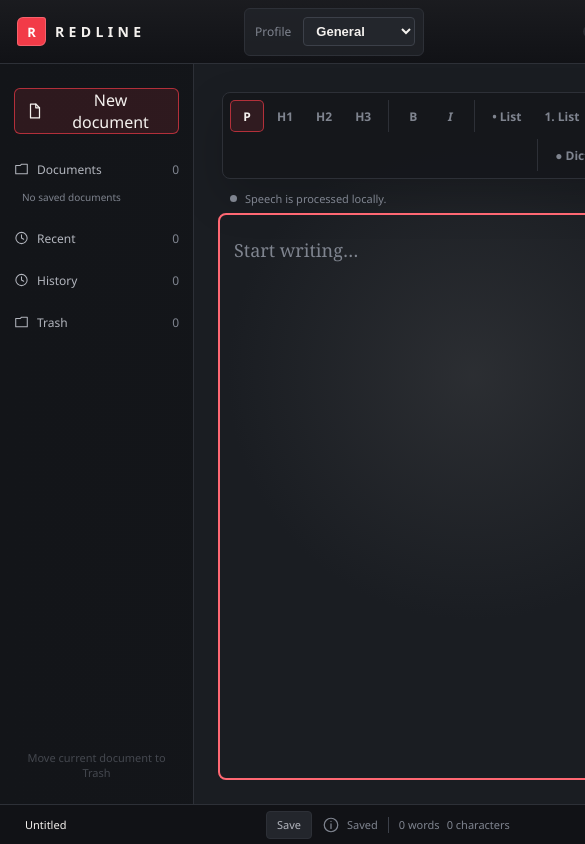
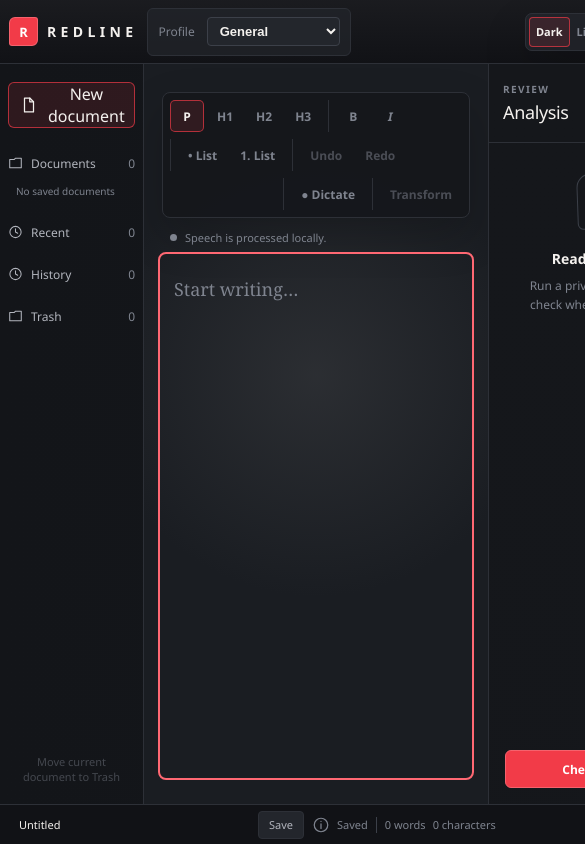
Before and after one commit to Tyreezebreezy/redline, a React (Vite) app: page / in a window 390 px wide. Shown: the top 844 px of the page, 585 px wide, since content can reach past the window. Built offline with nearby package versions, Linux system fonts and the light colour scheme.

Commit message:
fix: support resizable Windows layouts

```diff
--- a/scripts/check-foundation.mjs
+++ b/scripts/check-foundation.mjs
@@ -36,6 +36,8 @@ const config = JSON.parse(configText);
 const packageJson = JSON.parse(packageText);
 
 assert.deepEqual(config.app.security.capabilities, ["documents"]);
+assert.equal(config.app.windows[0].minWidth, 720);
+assert.equal(config.app.windows[0].minHeight, 480);
 assert.equal(
   config.app.security.csp["connect-src"],
   "'self' ipc: http://ipc.localhost",
--- a/src-tauri/tauri.conf.json
+++ b/src-tauri/tauri.conf.json
@@ -16,8 +16,8 @@
         "title": "REDLINE",
         "width": 1360,
         "height": 820,
-        "minWidth": 1024,
-        "minHeight": 720,
+        "minWidth": 720,
+        "minHeight": 480,
         "center": true,
         "additionalBrowserArgs": "--disable-features=msWebOOUI,msPdfOOUI,msSmartScreenProtection,msOneAuthWAM"
       }
--- a/src/styles.css
+++ b/src/styles.css
@@ -68,7 +68,7 @@ html,
 body,
 #root {
   width: 100%;
-  min-width: 1024px;
+  min-width: 720px;
   height: 100%;
   margin: 0;
 }
@@ -404,6 +404,7 @@ body {
     color-mix(in srgb, var(--sidebar-bg) 96%, var(--workspace-bg) 4%)
   );
   border-right: 1px solid var(--border);
+  overflow-x: hidden;
   overflow-y: auto;
 }
 
@@ -620,7 +621,8 @@ body {
 .workspace {
   min-width: 0;
   padding: 28px 36px;
-  overflow: auto;
+  overflow-x: hidden;
+  overflow-y: auto;
   background:
     radial-gradient(
       circle at 50% 42%,
@@ -1438,7 +1440,7 @@ body {
   }
 
   .app-body {
-    grid-template-columns: 194px minmax(500px, 1fr) 272px;
+    grid-template-columns: 176px minmax(0, 1fr) 252px;
   }
 
   .workspace {
@@ -1463,3 +1465,85 @@ body {
     display: none;
   }
 }
+
+@media (max-width: 900px) {
+  .top-bar {
+    grid-template-columns: auto minmax(150px, 1fr) auto;
+    gap: 10px;
+    padding-inline: 10px;
+  }
+
+  .app-state {
+    display: none;
+  }
+
+  .profile {
+    justify-self: start;
+  }
+
+  .theme-option {
+    padding-inline: 6px;
+  }
+
+  .app-body {
+    grid-template-columns: 144px minmax(0, 1fr) 232px;
+  }
+
+  .sidebar {
+    padding: 18px 8px 14px;
+  }
+
+  .workspace {
+    padding-inline: 18px;
+  }
+
+  .panel-header {
+    padding-inline: 14px;
+  }
+
+  .issue-list,
+  .transform-content {
+    padding-inline: 10px;
+  }
+
+  .status-bar {
+    gap: 8px;
+    padding-inline: 10px;
+  }
+
+  .title-control {
+    min-width: 72px;
+  }
+
+  .save-status {
+    max-width: 88px;
+  }
+
+  .editor-counts {
+    gap: 8px;
+  }
+}
+
+@media (max-height: 560px) {
+  .sidebar {
+    padding-block: 12px;
+  }
+
+  .workspace {
+    padding-block: 16px;
+  }
+
+  .editor-toolbar {
+    margin-bottom: 10px;
+  }
+
+  .tiptap {
+    min-height: 240px;
+    padding-bottom: 40px;
+  }
+
+  .panel-header {
+    min-height: 64px;
+    padding-block: 12px;
+  }
+}
```
Also changed, not shown: 3 other files (tests, documents, lock files or other folders).
